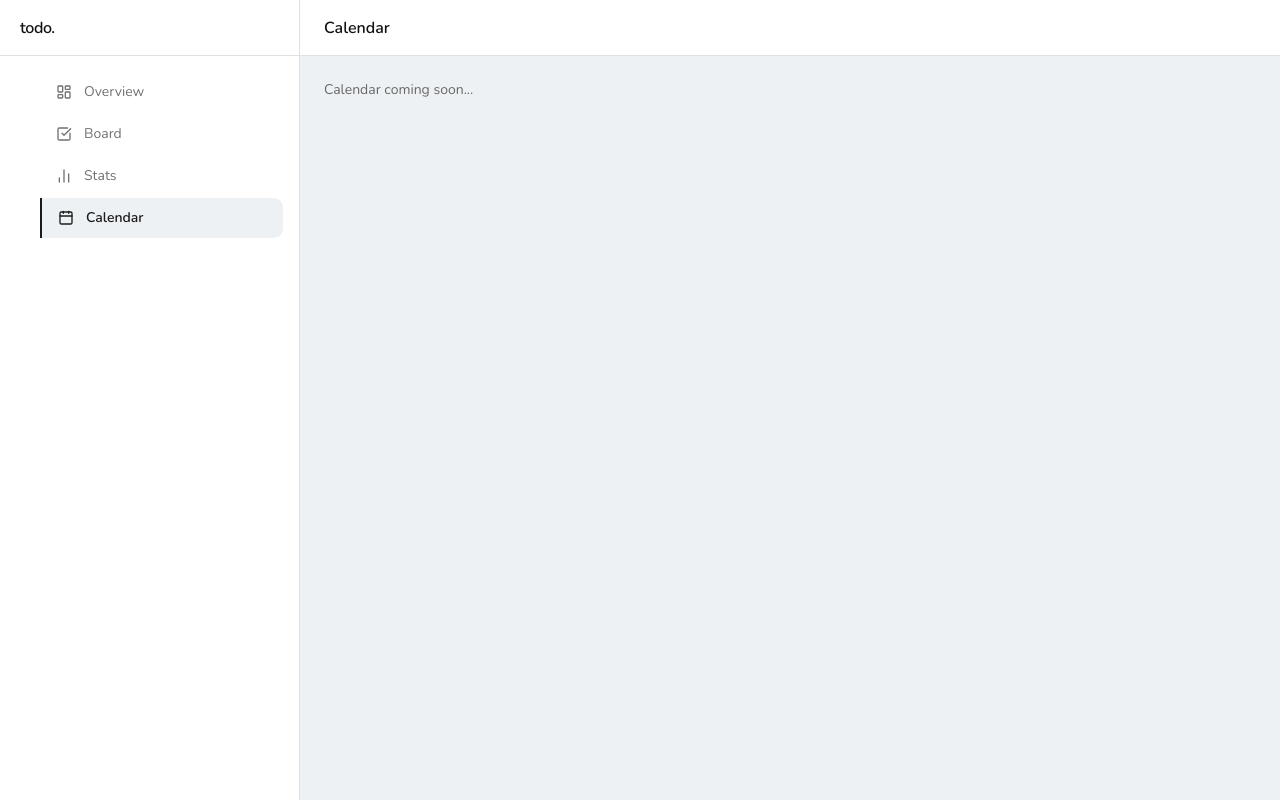
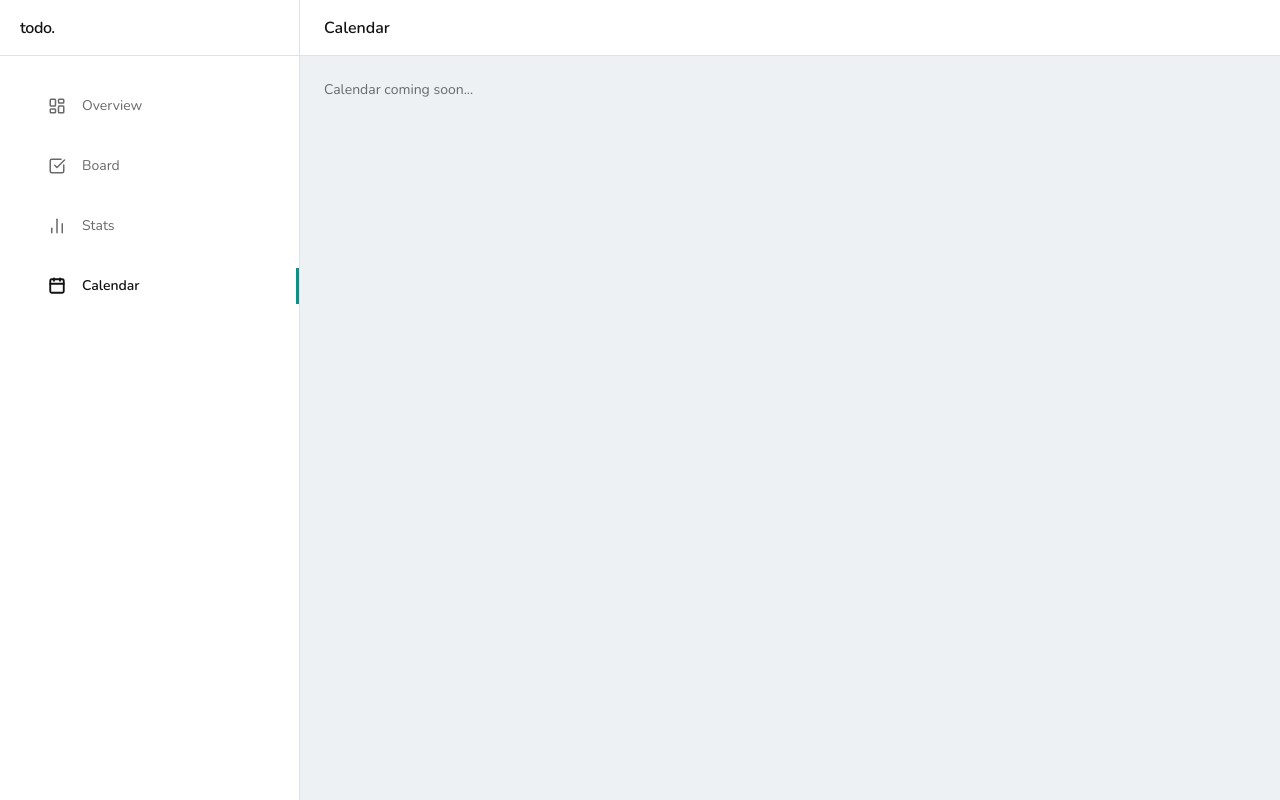
Before and after one commit to anhkha30804/todo-management-app, a Next.js app in the folder todo-app-client/: page /calendar in a window 1280 px wide. Built offline with nearby package versions, Linux system fonts and the light colour scheme.

Commit message:
fix: add require for start date, end date

```diff
--- a/todo-app-client/src/components/board/TodoFormModal.tsx
+++ b/todo-app-client/src/components/board/TodoFormModal.tsx
@@ -87,7 +87,15 @@ export function TodoFormModal({ open, onClose, todo, defaultStatus }: TodoFormMo
       toast.error('Title is required')
       return
     }
-    if (form.start_date && form.end_date && new Date(form.end_date) < new Date(form.start_date)) {
+    if (!form.start_date) {
+      toast.error('Start date is required')
+      return
+    }
+    if (!form.end_date) {
+      toast.error('End date is required')
+      return
+    }
+    if (new Date(form.end_date) < new Date(form.start_date)) {
       toast.error('End date must be after start date')
       return
     }
@@ -210,7 +218,9 @@ export function TodoFormModal({ open, onClose, todo, defaultStatus }: TodoFormMo
           {/* Dates */}
           <div className="grid grid-cols-2 gap-3">
             <div className="flex flex-col gap-1.5">
-              <Label htmlFor="fm-start">Start Date</Label>
+              <Label htmlFor="fm-start">
+                Start Date <span className="text-destructive">*</span>
+              </Label>
               <input
                 id="fm-start"
                 type="datetime-local"
@@ -221,7 +231,9 @@ export function TodoFormModal({ open, onClose, todo, defaultStatus }: TodoFormMo
               />
             </div>
             <div className="flex flex-col gap-1.5">
-              <Label htmlFor="fm-end">End Date</Label>
+              <Label htmlFor="fm-end">
+                End Date <span className="text-destructive">*</span>
+              </Label>
               <input
                 id="fm-end"
                 type="datetime-local"
--- a/todo-app-client/src/components/layout/Sidebar.tsx
+++ b/todo-app-client/src/components/layout/Sidebar.tsx
@@ -27,7 +27,7 @@ function NavContent({ pathname, onClose }: { pathname: string; onClose?: () => v
           </button>
         )}
       </div>
-      <nav className="flex-1 py-4 pl-10 pr-4 flex flex-col gap-0.5 overflow-y-auto">
+      <nav className="flex-1 py-8 pl-12 pr-0 flex flex-col gap-6 overflow-y-auto">
         {navItems.map(({ label, href, icon: Icon }) => {
           const active = pathname === href || pathname.startsWith(href + '/')
           return (
@@ -36,13 +36,17 @@ function NavContent({ pathname, onClose }: { pathname: string; onClose?: () => v
               href={href}
               onClick={onClose}
               className={cn(
-                'flex items-center gap-3 px-4 py-2.5 rounded-md text-sm transition-colors',
+                'group flex items-center gap-4 py-2 pr-6 border-r-[3px] transition-all text-sm select-none',
                 active
-                  ? 'bg-sidebar-accent text-sidebar-primary font-semibold border-l-2 border-sidebar-primary rounded-l-none'
-                  : 'text-sidebar-foreground/60 hover:bg-sidebar-accent hover:text-sidebar-foreground'
+                  ? 'border-r-teal-600 text-foreground font-semibold'
+                  : 'border-r-transparent text-muted-foreground hover:text-foreground hover:font-semibold'
               )}
             >
-              <Icon size={16} />
+              <Icon
+                size={18}
+                strokeWidth={active ? 2.5 : 2}
+                className="transition-all group-hover:[stroke-width:2.5px]"
+              />
               {label}
             </Link>
           )
```
Also changed, not shown: 2 other files (tests, documents, lock files or other folders).
